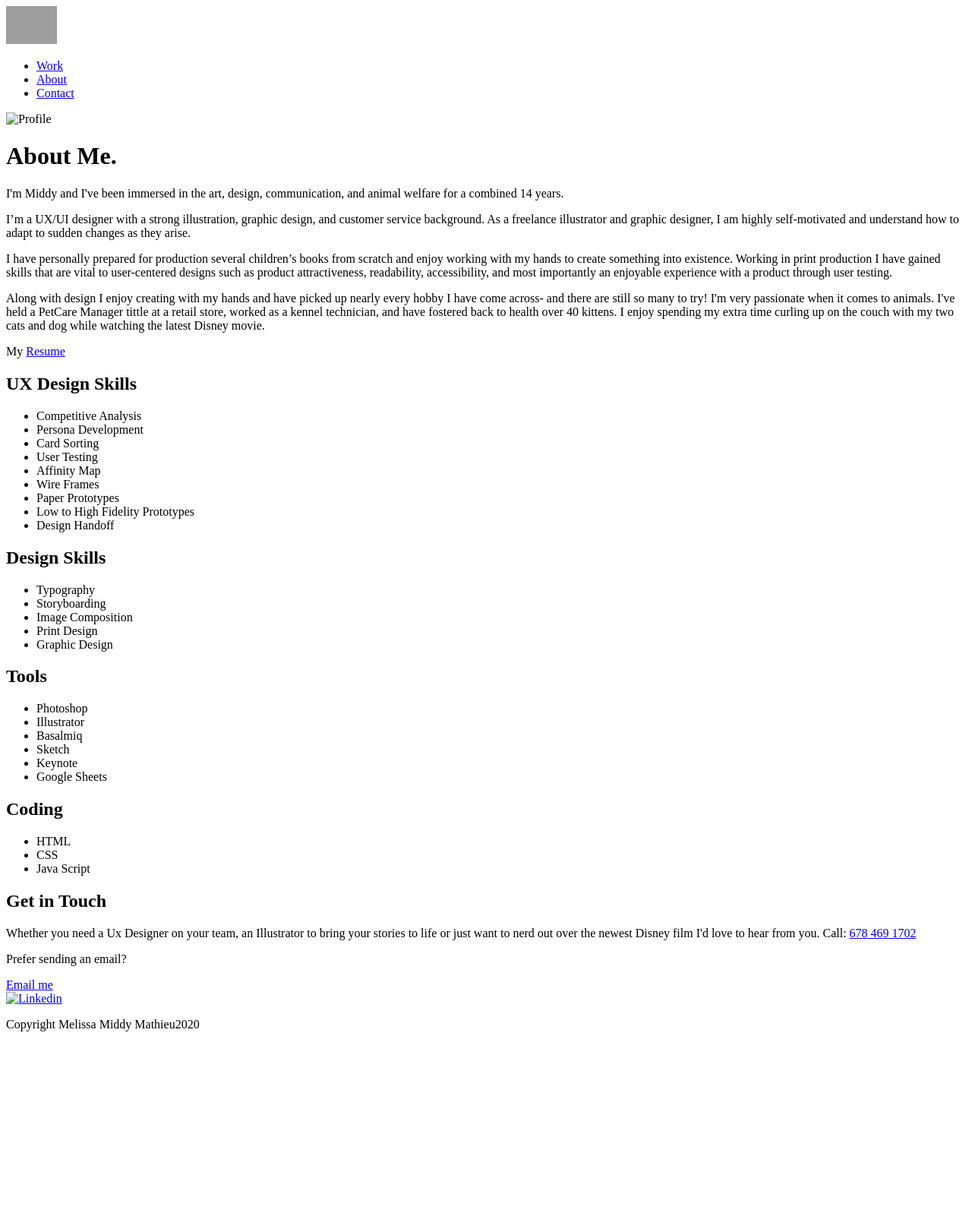
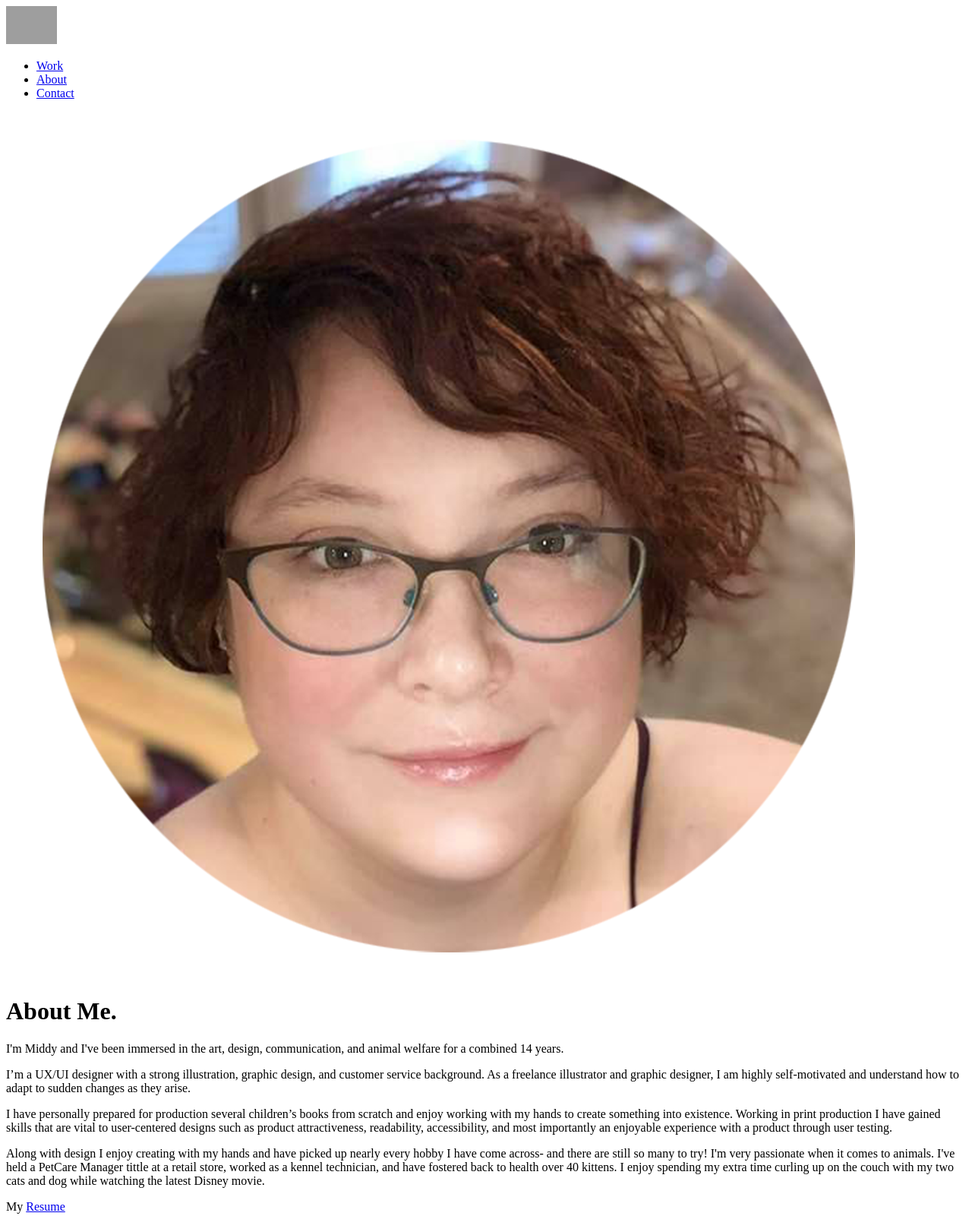
Before and after one commit to Mmathieu1/Portfolio-Website, a plain HTML site: page about.html in a window 1280 px wide. Shown: the top 1601 px of the page at 76% size. Before the commit the page ends 1374 px from the top, so only its background shows below. Drawn offline with Linux system fonts and the light colour scheme; grey boxes are pictures that could not be loaded.

Commit message:
Update_img_code_about.html

```diff
--- a/about.html
+++ b/about.html
@@ -32,8 +32,8 @@
 <main>
   <div>
     <picture>
-    <source srcset="img/meimg/profilephoto600px.png" media="(max-width:767px)">
-    <img src="img/meimg/profilephoto1200px.png" alt="Profile">
+    <source srcset="img/profile/profilephoto600px.png" media="(max-width:767px)">
+    <img src="img/profile/profilephoto1200px.png" alt="Profile">
     </picture>
     <div>
   <h1>
@@ -117,7 +117,7 @@
   <div>
     <!--Social Media Layout and Placeholders-->
     <a href="https://www.linkedin.com/in/melissamiddymathieu/" target="_blank">
-        <img src="img/socialimg/linkedin.png" alt="Linkedin">
+        <img src="img/profile/linkedin.png" alt="Linkedin">
     </a>
   </div>
   <div>
```
